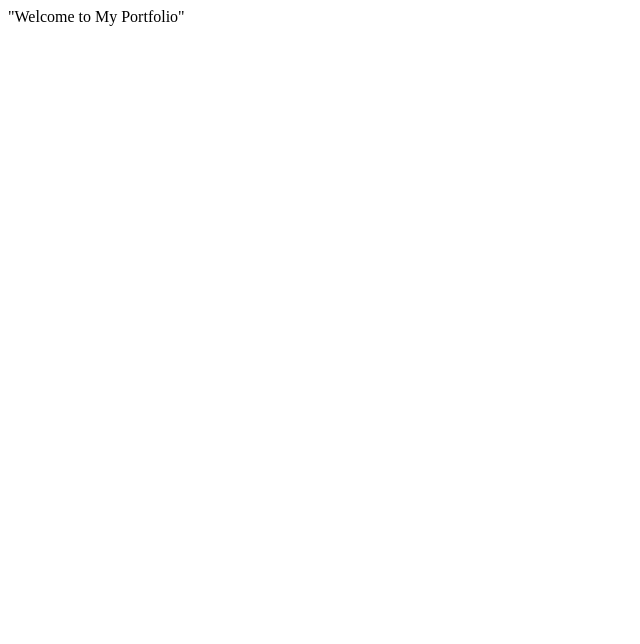
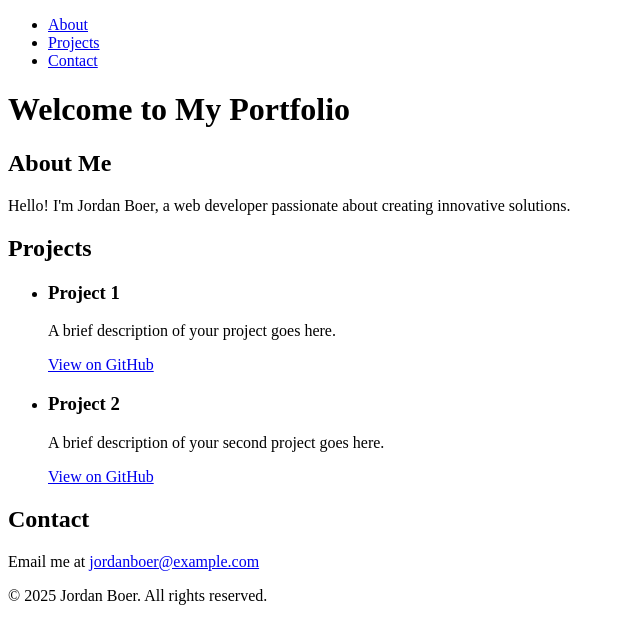
Before and after one commit to jordan-boer/jordan-boer.github.io, a plain HTML site: page index.html in a window 1280 px wide. Shown: the whole page, without its empty margins (0-640 px from the left). Drawn offline with Linux system fonts and the light colour scheme.

Commit message:
Update index.html

```diff
--- a/index.html
+++ b/index.html
@@ -1 +1,51 @@
-"Welcome to My Portfolio"
+<!DOCTYPE html>
+<html lang="en">
+<head>
+    <meta charset="UTF-8">
+    <meta name="viewport" content="width=device-width, initial-scale=1.0">
+    <title>Jordan Boer Portfolio</title>
+    <link rel="stylesheet" href="styles.css">
+</head>
+<body>
+    <header>
+        <nav>
+            <ul>
+                <li><a href="#about">About</a></li>
+                <li><a href="#projects">Projects</a></li>
+                <li><a href="#contact">Contact</a></li>
+            </ul>
+        </nav>
+        <h1>Welcome to My Portfolio</h1>
+    </header>
+
+    <section id="about">
+        <h2>About Me</h2>
+        <p>Hello! I'm Jordan Boer, a web developer passionate about creating innovative solutions.</p>
+    </section>
+
+    <section id="projects">
+        <h2>Projects</h2>
+        <ul>
+            <li>
+                <h3>Project 1</h3>
+                <p>A brief description of your project goes here.</p>
+                <a href="https://github.com/jordan-boer/project1">View on GitHub</a>
+            </li>
+            <li>
+                <h3>Project 2</h3>
+                <p>A brief description of your second project goes here.</p>
+                <a href="https://github.com/jordan-boer/project2">View on GitHub</a>
+            </li>
+        </ul>
+    </section>
+
+    <section id="contact">
+        <h2>Contact</h2>
+        <p>Email me at <a href="mailto:jordanboer@example.com">jordanboer@example.com</a></p>
+    </section>
+
+    <footer>
+        <p>&copy; 2025 Jordan Boer. All rights reserved.</p>
+    </footer>
+</body>
+</html>
```
